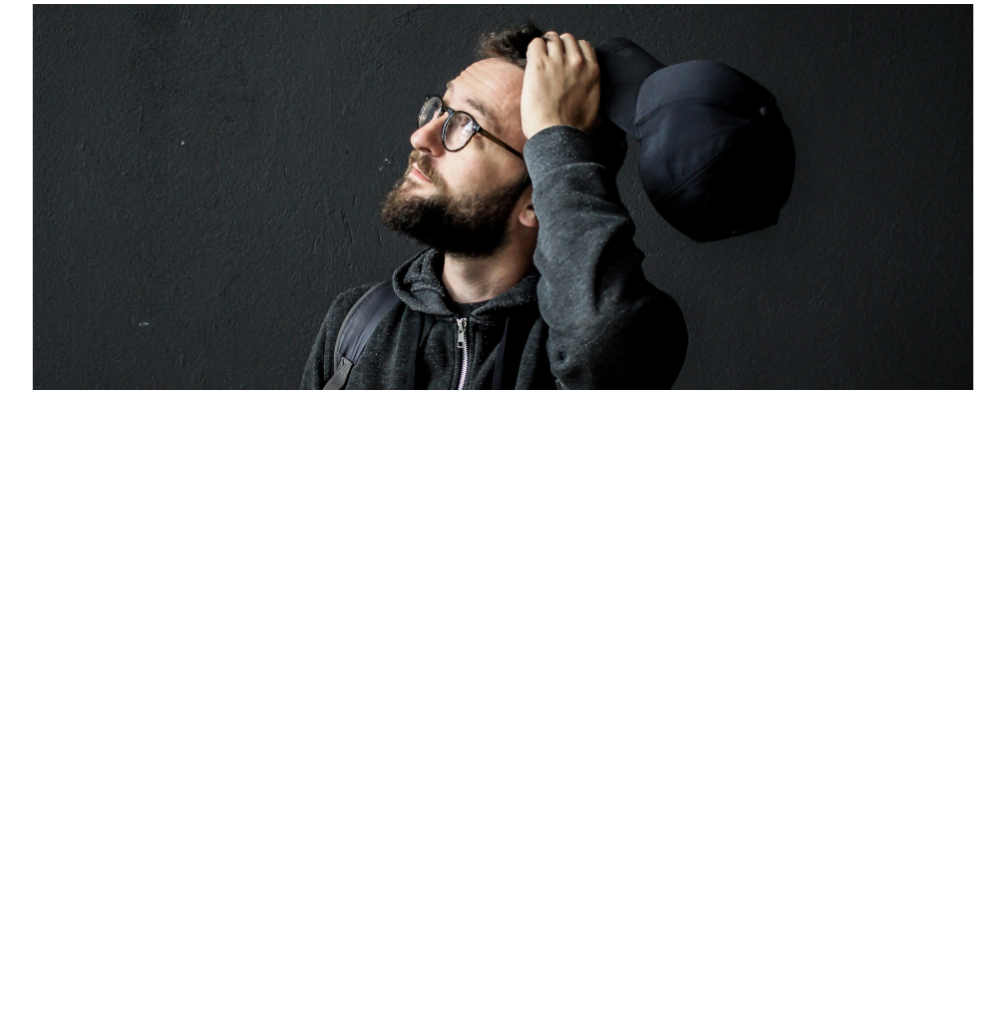
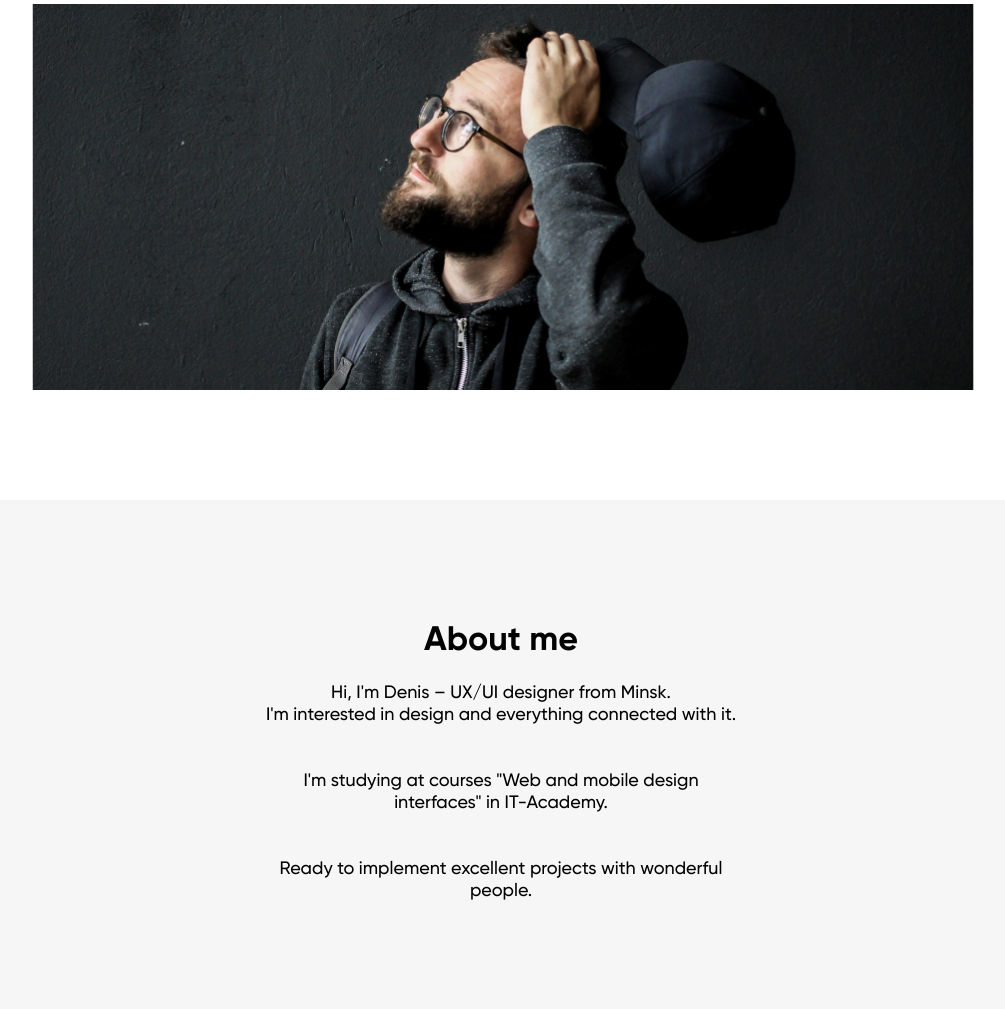
Before and after one commit to slawkir/profsoft_task, a plain HTML site: page index.html in a window 1280 px wide. Shown: the part 290-1299 px from the top of the page, without its empty margins (139-1144 px from the left). Before the commit the page ends 800 px from the top, so only its background shows below. Drawn offline with Linux system fonts and the light colour scheme; files whose address does not match are found by name.

Commit message:
feat: add section "about"

```diff
--- a/assets/CSS/style.css
+++ b/assets/CSS/style.css
@@ -1,23 +1,21 @@
 @font-face {
     font-family: 'Gilroy-Bold';
-    src: local('Gilroy Bold'), local('Gilroy-Bold'),
-        url(/assets/fonts/Gilroy-Bold.ttf) format('woff2'),
-        url(/assets/fonts/Gilroy-Bold.woff) format('woff'),
-        url(/assets/fonts/Gilroy-Bold.ttf) format('truetype');
+    src: /*local('Gilroy Bold'), local('Gilroy-Bold'),*/
+        url(../fonts/Gilroy-Bold.ttf) format('woff2'),
+        url(../fonts/Gilroy-Bold.woff) format('woff'),
+        url(../fonts/Gilroy-Bold.ttf) format('truetype');
     font-weight: 700;
     font-style: normal;
   }
-
   @font-face {
     font-family: 'Gilroy-Medium';
-    src: local('Gilroy Medium'), local('Gilroy-Medium'),
-        url(/assets/fonts/Gilroy-Medium.ttf) format('woff2'),
-        url(/assets/fonts/Gilroy-Medium.woff) format('woff'),
-        url(/assets/fonts/Gilroy-Medium.ttf) format('truetype');
-    font-weight: 700;
+    src: /*local('Gilroy Medium'), local('Gilroy-Medium'),*/
+        url(../fonts/Gilroy-Medium.ttf) format('woff2'),
+        url(../fonts/Gilroy-Medium.woff) format('woff'),
+        url(../fonts/Gilroy-Medium.ttf) format('truetype');
+    font-weight: 500;
     font-style: normal;
   }
-
   body {
     margin: 0;
     font-family: 'Gilroy-Medium', serif;
@@ -30,7 +28,6 @@
   h1, h2, h3, h4, h5, h6 {
     margin: 0;
   }
-
   p {
     margin: 0;
   }
@@ -39,12 +36,10 @@
   .header {
     width: 100%;
   }
-
   .container {
     width: 939px;
     margin: 0 auto;
   }
-
 .nav {
   height: 88px;
   border-bottom: 1px solid #828282;
@@ -73,17 +68,14 @@
   margin-top: 40px;
   margin-bottom: 47px;
 }
-
 .intro__wrapper {
   align-items: flex-end
 }
-
 .intro__title {
   display: block;
   width: 124px;
   font-size: 47px;
 }
-
 .intro__item-text {
   display: flex;
   flex-wrap: wrap;
@@ -92,12 +84,9 @@
   font-size: 18px;
   line-height: 22px;
 }
-
 .intro__item:last-child {
   transform: rotate(-90deg);
-
 }
-
 .intro__lng {
   display: flex;
   justify-content: space-between;
@@ -105,8 +94,6 @@
   width: 70px;
   height: 20px;
   transform: translate(27px, 23px);
-  /* transform: rotate(-90deg); */
-
 }
 .intro__lng-link {
   text-decoration: none;
@@ -115,7 +102,38 @@
   color: #070707;
   font-family: 'Gilroy-Bold', serif;
 }
-
 .intro__img {
   height: 387px;
+  margin-bottom: 104px;
 }
+
+/****************INTRO END*************************/
+
+/****************ABOUT START*************************/
+.about_me {
+  background-color: #F6F6F6;
+}
+.about {
+  width: 486px;
+  margin: 0 auto;
+  display: flex;
+  align-items: center;
+  flex-direction: column;
+}
+.about__title {
+  margin-top: 120px;
+  margin-bottom: 20px;
+}
+.about__title-text {
+  font-size: 34px;
+  font-family: 'Gilroy-Bold', serif;
+}
+.about__info {
+  margin-bottom: 107px;
+}
+.about__info-text {
+  text-align: center;
+  vertical-align: middle;
+  line-height: 22px;
+}
+/****************ABOUT END*************************/
--- a/index.html
+++ b/index.html
@@ -5,7 +5,7 @@
   <meta http-equiv="X-UA-Compatible" content="IE=edge">
   <meta name="viewport" content="width=device-width, initial-scale=1.0">
   <title>Denis Novik</title>
-  <link rel="stylesheet" href="assets/CSS/style.css">
+  <link rel="stylesheet" href="./assets/CSS/style.css">
 </head>
 <body>
   <header class="header">
@@ -44,5 +44,20 @@
       </div>
     </div>
   </section>
+  <section class="section about_me">
+      <div class="about">
+        <div class="about__title">
+          <h2 class="about__title-text">About me</h2>
+        </div>
+        <div class="about__info">
+          <p class="about__info-text">Hi, I'm Denis – UX/UI designer from Minsk. <br>
+            I'm interested in design and everything connected with it. <br><br><br>
+            I'm studying at courses "Web and mobile design
+            interfaces" in IT-Academy. <br><br><br>
+            Ready to implement excellent projects
+            with wonderful people.</p>
+        </div>
+      </div>
+  </section>
 </body>
 </html>
```
Also changed, not shown: assets/fonts/style.css (deleted, +0 -9 lines), 2 other files.
